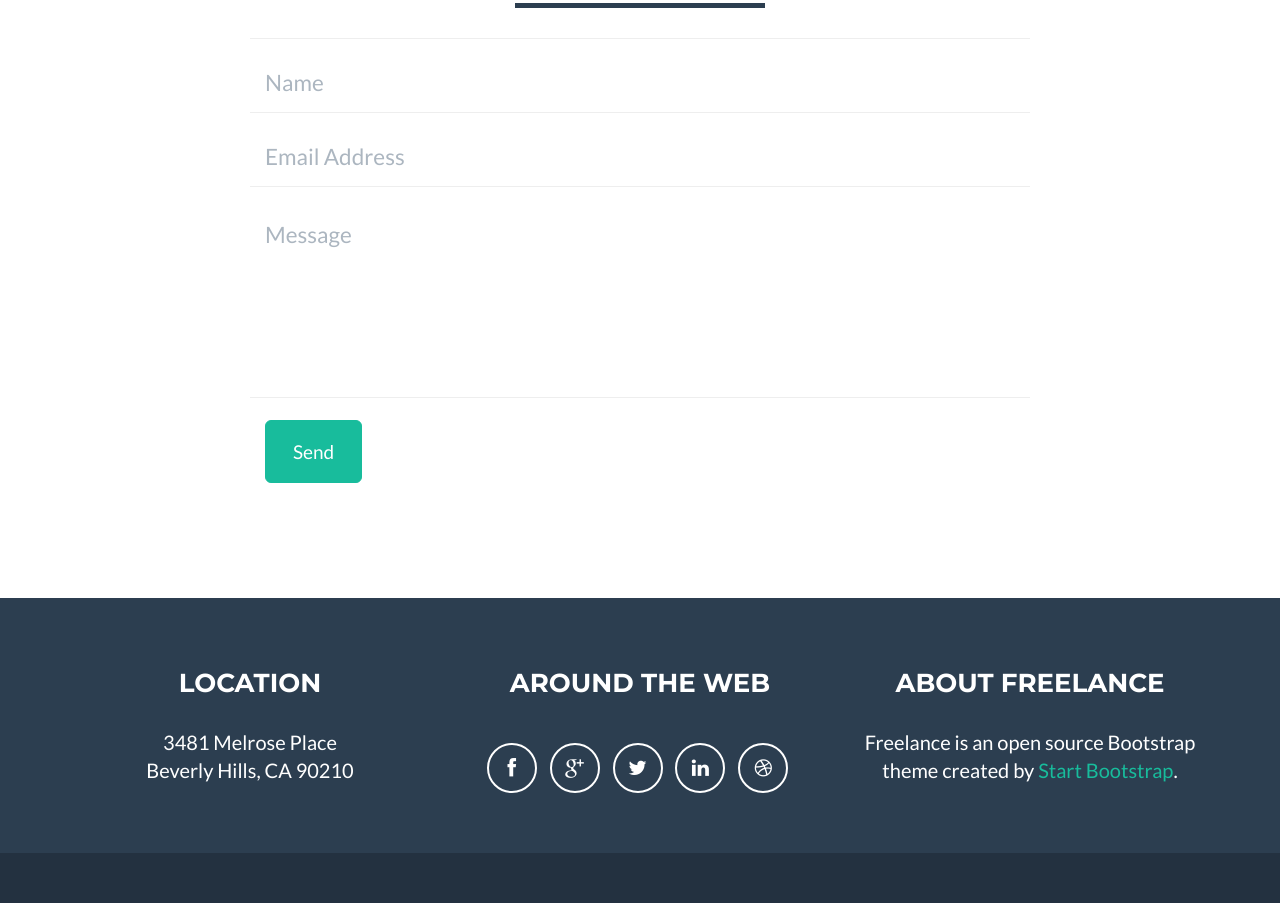
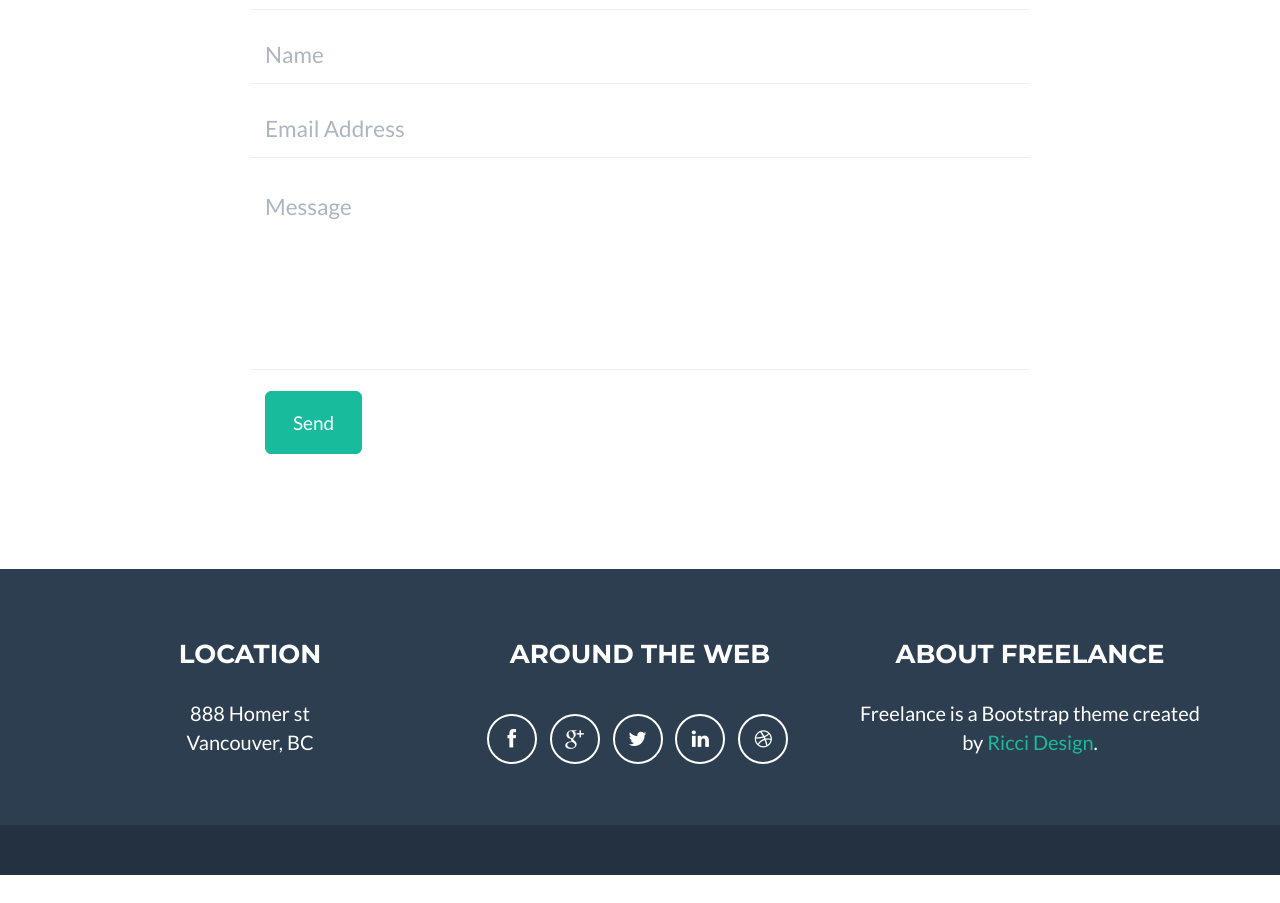
Before and after one commit to brandontricci/freelancer, a plain HTML site: page index.html in a window 1280 px wide. Shown: the part 2415-3318 px from the top of the page. After the commit the page ends 3290 px from the top, so only its background shows below. Drawn offline with nearby package versions, Linux system fonts and the light colour scheme.

Commit message:
first commit

```diff
--- a/index.html
+++ b/index.html
@@ -162,7 +162,7 @@
             </div>
             <div class="row">
                 <div class="col-lg-4 col-lg-offset-2">
-                    <p>Freelancer is a bootstrap theme created by Start Bootstrap. The download includes the complete source files including HTML, CSS, and JavaScript as well as optional LESS stylesheets for easy customization.</p>
+                    <p>Freelancer is a bootstrap theme created by Ricci Design.</p>
                 </div>
                 <div class="col-lg-4">
                     <p>Whether you're a student looking to showcase your work, a professional looking to attract clients, or a graphic artist looking to share your projects, this template is the perfect starting point!</p>
@@ -223,8 +223,8 @@
                 <div class="row">
                     <div class="footer-col col-md-4">
                         <h3>Location</h3>
-                        <p>3481 Melrose Place
-                            <br>Beverly Hills, CA 90210</p>
+                        <p>888 Homer st
+                            <br>Vancouver, BC</p>
                     </div>
                     <div class="footer-col col-md-4">
                         <h3>Around the Web</h3>
@@ -243,7 +243,7 @@
                     </div>
                     <div class="footer-col col-md-4">
                         <h3>About Freelance</h3>
-                        <p>Freelance is an open source Bootstrap theme created by <a href="http://startbootstrap.com">Start Bootstrap</a>.</p>
+                        <p>Freelance is a Bootstrap theme created by <a href="http://riccidesign.ca">Ricci Design</a>.</p>
                     </div>
                 </div>
             </div>
```
